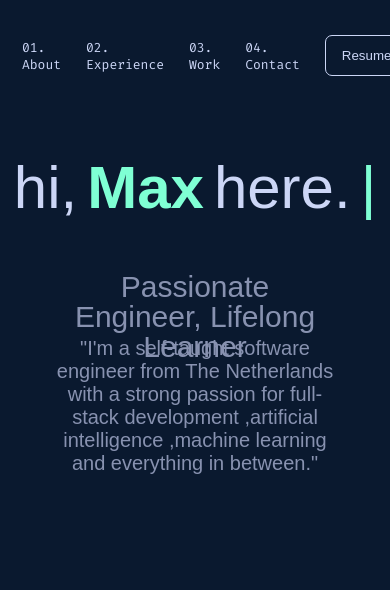
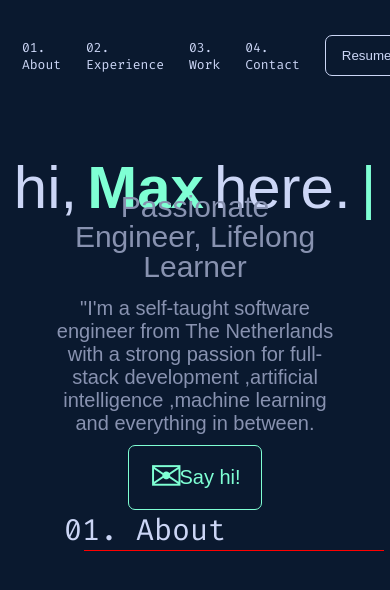
Before and after one commit to MaxBenen/MaxBenen, a plain HTML site: page portfolio.html in a window 390 px wide. Drawn offline with Linux system fonts and the light colour scheme; a web font is replaced by a local one.

Commit message:
Made some adjustment to mobile responsive

```diff
--- a/portfolio.html
+++ b/portfolio.html
@@ -21,11 +21,16 @@
         </ul>
     </div>
     <span class="intro">hi, <span class="intro-name">Max</span> here.</span>
-    <div class="section-aboutme">
-        <div class="aboutme-title">Passionate Engineer, Lifelong Learner</div>
-        <div class="aboutme-text">"I'm a self-taught software engineer from The Netherlands
+    <div class="section-intro">
+        <div class="intro-title">Passionate Engineer, Lifelong Learner</div>
+        <div class="intro-text">"I'm a self-taught software engineer from The Netherlands
             with a strong passion for full-stack development ,artificial
-            intelligence ,machine learning and everything in between."</div>
+            intelligence ,machine learning and everything in between.</div>
+            <button class="say-hi"><a href="mailto:max_benen@hotmail.com"
+                style="text-decoration: none; color: inherit;">Say hi!</a></button>
+    </div>
+    <div class="about-section">
+        <span class="about-title">01. About</span>
     </div>
 </div>
 
--- a/style.css
+++ b/style.css
@@ -86,12 +86,11 @@ body {
     color: aquamarine;
   }
 
-.section-aboutme{
+.section-intro{
   display: flex;
   font-size: 50px;
   font-family: "NTR", sans-serif;
   color: rgb(136, 146, 176);
-  display: flex;
   gap: 10px;
   padding: 0 15%; /* Set padding to 10% on left and right */
   margin-top: -150px;
@@ -99,11 +98,80 @@ body {
 }
 
 
-.aboutme-text {
+.intro-text {
     font-size: 20px;
     max-width: 500px;
     margin-top: -35px;
 }
+
+.say-hi {
+    position: relative; /* Add position relative to the button */
+    color: aquamarine;
+    background-color: transparent;
+    border: 1px solid;
+    border-radius: 7px;
+    margin-right: 85%;
+    padding: 20px;
+    font-size: 20px;
+    text-align: center; /* Align the button content to the left */
+    padding-left: 50px;
+    white-space: nowrap;
+  }
+
+  /* Add the envelope icon using ::before pseudo-element */
+  .say-hi::before {
+    content: "\2709"; /* Add the envelope unicode */
+    display: inline-block;
+    font-size: 40px;
+    position: absolute;
+    left: 20px; /* Adjust the position of the icon as needed */
+    top: 47%;
+    transform: translateY(-50%);
+    color: aquamarine; /* Match the color of the button */
+  }
+
+  /* Change Say-hi button style on hover and add transition effect */
+  .say-hi:hover {
+    color: #ccd6f6;
+    background-color: rgba(127, 255, 212, 0.132);
+    transition: 0.3s;
+  }
+
+  /* Change the hover style for the envelope icon */
+  .say-hi:hover::before {
+    color: #ccd6f6;
+    transition: 0.3s;
+  }
+
+  .about-section{
+    display: flex;
+    font-size: 50px;
+    font-family: "NTR", sans-serif;
+    color: rgb(136, 146, 176);
+    gap: 10px;
+    padding: 0 15%; /* Set padding to 10% on left and right */
+    margin-top: auto;
+    flex-direction: column;
+  }
+
+  .about-title:after {
+    content: "";
+    display: block;
+    width: 300px;ß
+    margin-top: 39px;
+    height: 1px;
+    margin-left: 20px;
+    background-color: red;
+}
+
+
+  .about-title{
+    font-family: "Fira Code";
+    color: #ccd6f6;
+    font-size: 30px;
+
+  }
+
 
 
   @media only screen and (max-width: 767px) {
@@ -116,6 +184,7 @@ body {
       justify-content: center;
       align-items: center;
       margin-top: 50px;
+      margin-bottom: -80px;
     }
 
     .intro-name {
@@ -123,7 +192,7 @@ body {
       color: aquamarine;
     }
 
-    .aboutme-title {
+    .intro-title {
         white-space: normal;
         display: inline-block;
         max-width: 90%;
@@ -134,11 +203,18 @@ body {
 
 
 
-      .section-aboutme {
+      .section-intro {
         margin-top: 50px;
         align-items: center;
         text-align: center;
         padding: 0 10%;
+        margin-top: 50px;
       }
 
+      .intro-text{
+        margin-top: 5px;
+      }
+      .say-hi{
+        margin: 0 auto;
+      }
   }
```
